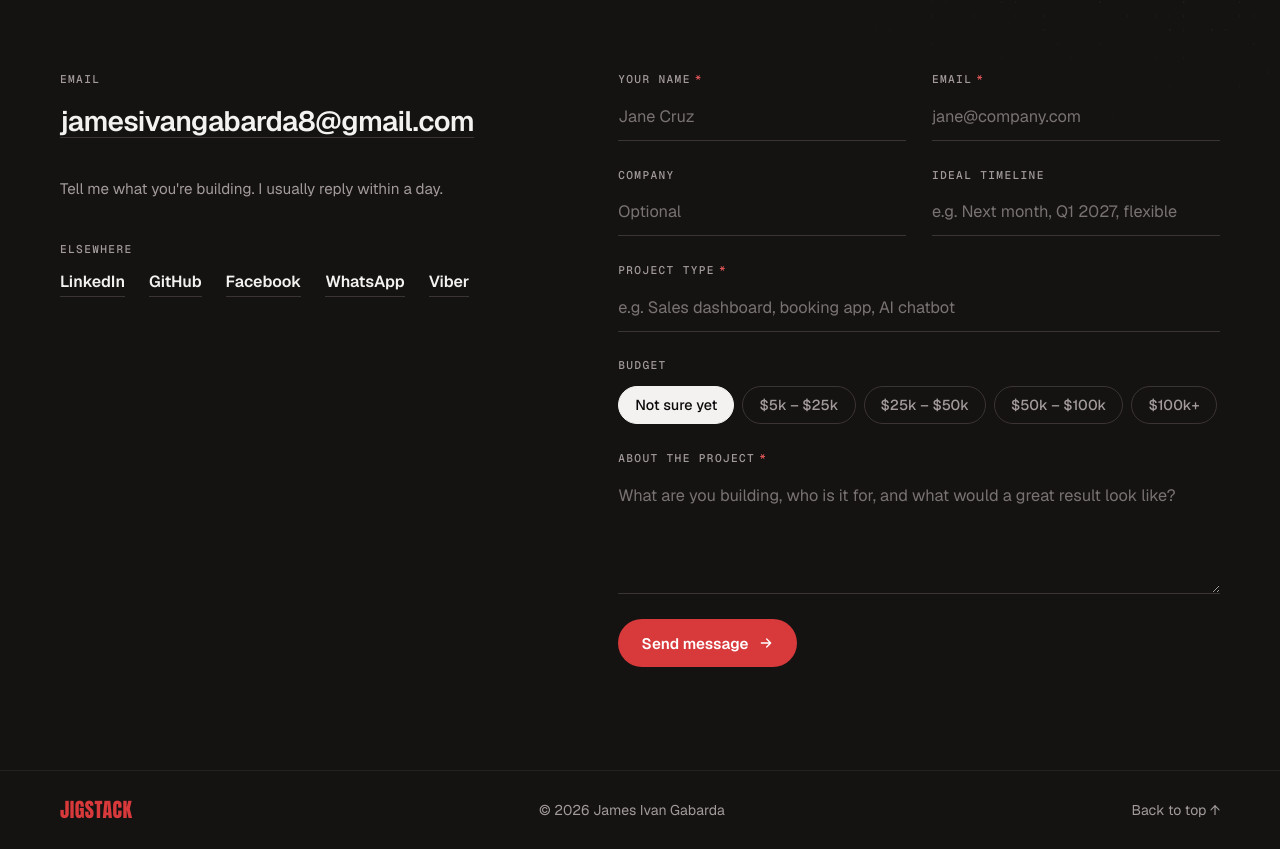
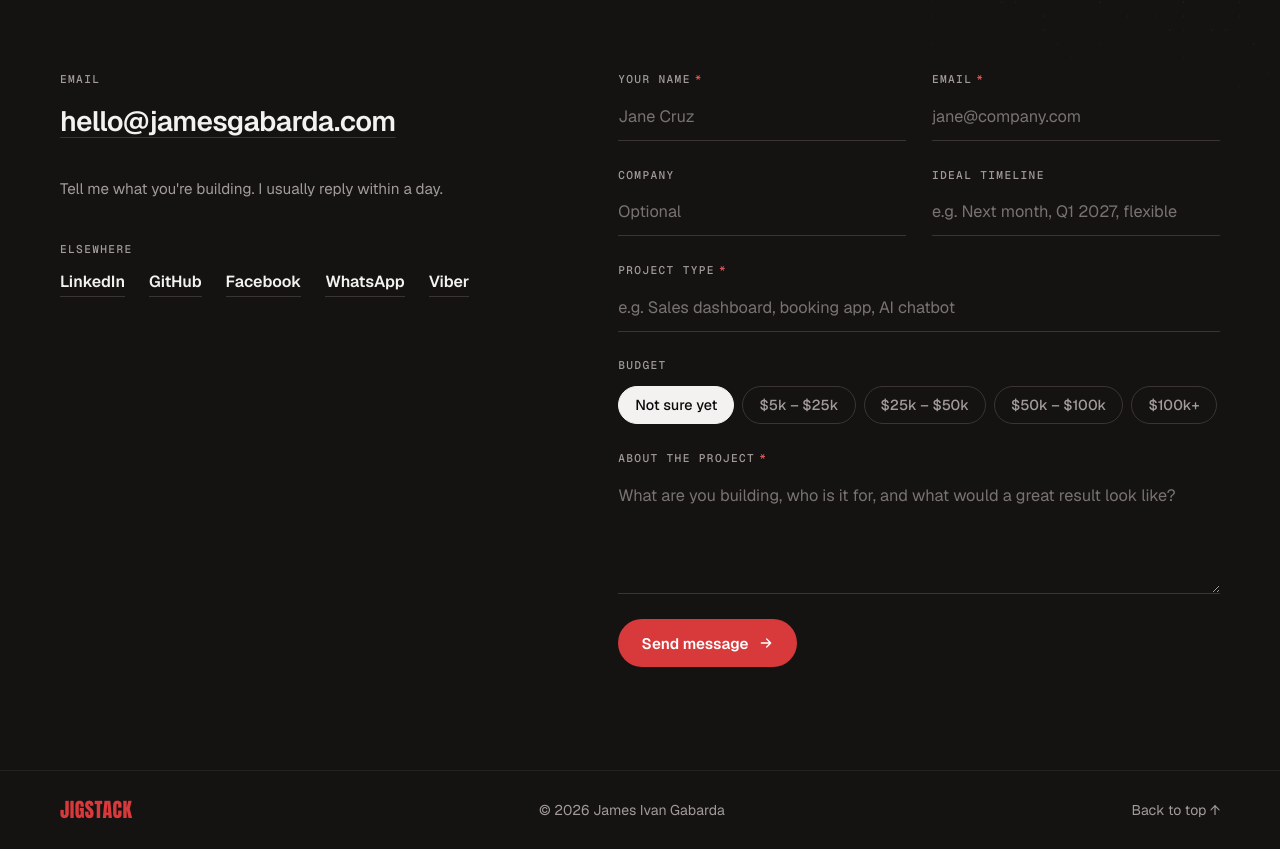
Before and after one commit to jigabarda/Portfoliov4, a Next.js app: page / in a window 1280 px wide. Shown: the part 9377-10226 px from the top of the page. Built offline with nearby package versions, Linux system fonts and the light colour scheme.

Commit message:
content(contact): show hello@jamesgabarda.com instead of the personal Gmail
Mail to the domain address is forwarded to the same inbox, so the
personal address no longer needs to appear on the site.

```diff
--- a/src/content/site.ts
+++ b/src/content/site.ts
@@ -5,7 +5,7 @@ const PHONE = "639566297372";
 export const site = {
   name: "James Ivan Gabarda",
   brand: "JIGSTACK",
-  email: "jamesivangabarda8@gmail.com",
+  email: "hello@jamesgabarda.com",
   githubUrl: "https://github.com/jigabarda",
   status: "Available for new projects",
   heroLede: "I design and build fast, reliable web and mobile products, from the first sketch to launch day.",
```
Also changed, not shown: 1 other file (tests, documents, lock files or other folders).
